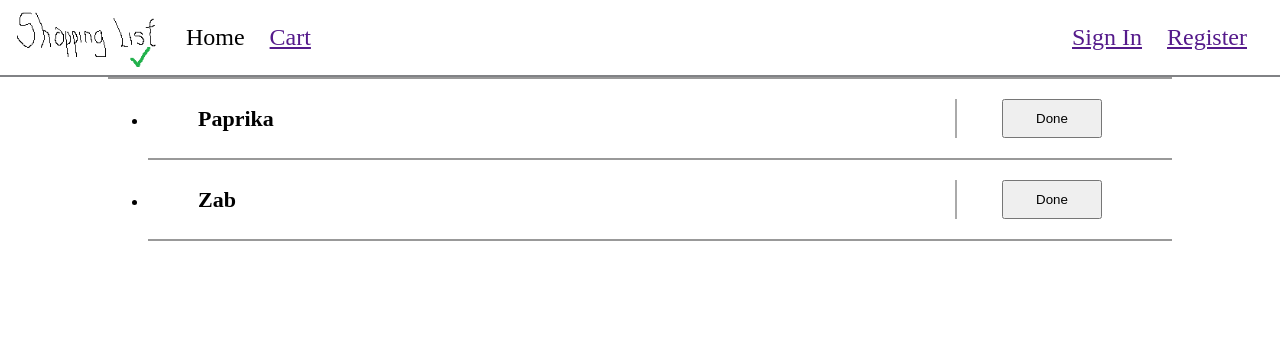
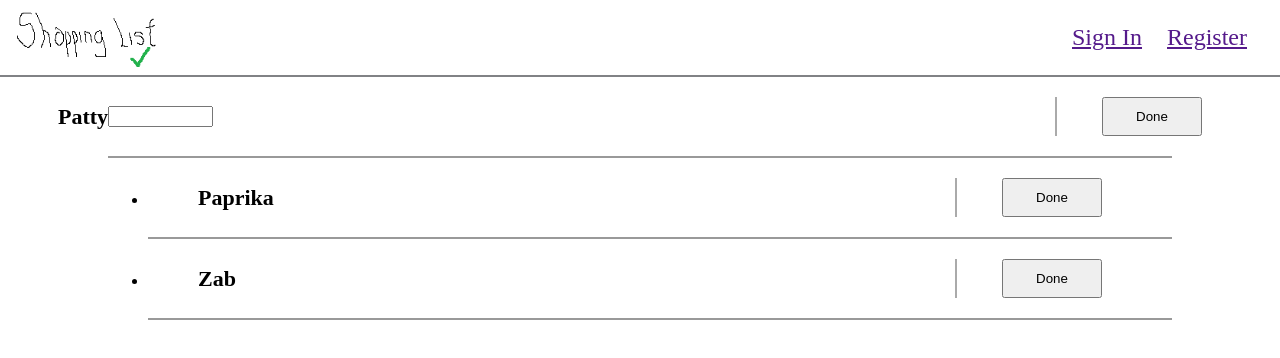
Before and after one commit to attilaszallas/shopping-list-angular, an Angular app in the folder shopping-list/: page / in a window 1280 px wide. Shown: the top 358 px of the page. Built offline with nearby package versions, Linux system fonts and the light colour scheme.

Commit message:
Add input field

```diff
--- a/shopping-list/src/app/app.component.html
+++ b/shopping-list/src/app/app.component.html
@@ -1,3 +1,2 @@
 <bot-site-header></bot-site-header>
 <bot-catalog></bot-catalog>
-<!--<bot-home></bot-home>-->
--- a/shopping-list/src/app/catalog/catalog.component.html
+++ b/shopping-list/src/app/catalog/catalog.component.html
@@ -1,5 +1,16 @@
 <div class="container">
+  <div class="product">
+    <div class="product-details">
+      <div class="product-info">
+        <div class="name">Patty</div>
+      </div>
+      <input type="text" id="name" name="name" required minlength="4" maxlength="8" size="10" />
 
+    </div>
+    <div class="price">
+      <button class="cta">Done</button>
+    </div>
+  </div>
     <ul class="products">
       <li class="product-item" *ngFor="let product of getFilteredProducts()">
         <div class="product">
--- a/shopping-list/src/app/site-header/site-header.component.html
+++ b/shopping-list/src/app/site-header/site-header.component.html
@@ -1,10 +1,6 @@
 <div class="container">
   <div class="left">
     <img class="logo" src="/assets/images/logo.png" alt="Logo" />
-    <a>Home</a>
-    <div class="cart">
-      <a href="">Cart</a>
-    </div>
   </div>
   <div class="right">
     <a href="">Sign In</a>
```
